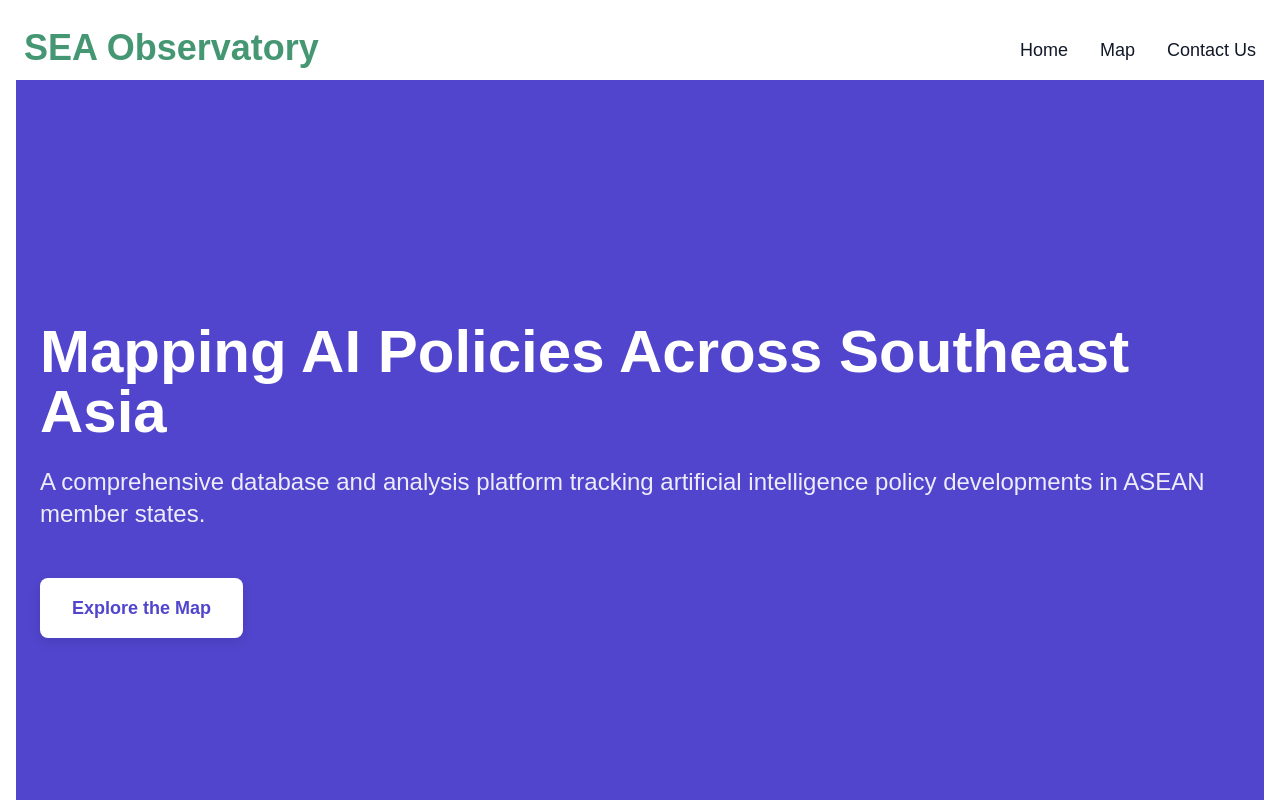
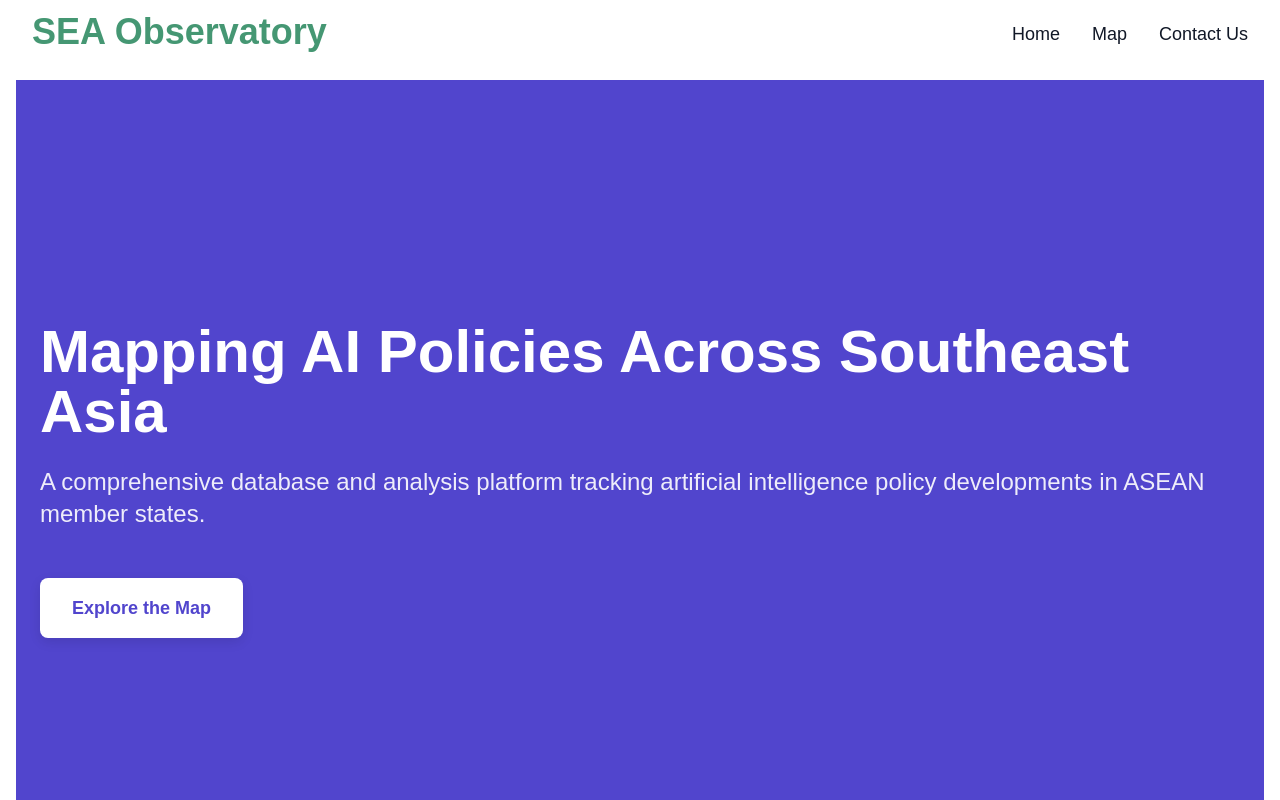
Before and after one commit to leeshihao/nextjs-seaobservatory, a Next.js app: page / in a window 1280 px wide. Shown: the top 800 px of the page. Built offline with nearby package versions, Linux system fonts and the light colour scheme.

Commit message:
formatted navbar to look better + more smooth transition when scrolling

```diff
--- a/components/navbar.tsx
+++ b/components/navbar.tsx
@@ -38,9 +38,9 @@ const Navbar = () => {
   }, []);
 
   return (
-    <nav ref={navRef} className={`fixed w-full bg-white z-50 transition-shadow ${hasScrolled ? "shadow-md" : ""} mt-4 mb-4`}>
+    <nav ref={navRef} className={`fixed w-full bg-white z-50 transition-all duration-300 ease-in-out ${hasScrolled ? "shadow-md" : ""}`}>
       <Collapsible open={isMenuOpen} onOpenChange={setIsMenuOpen}>
-        <div className="container mx-auto px-6">
+        <div className="w-full px-8">
           <div className="flex justify-between items-center h-16">
             {/* Logo */}
             <Link href="/" className="flex items-center">
```
